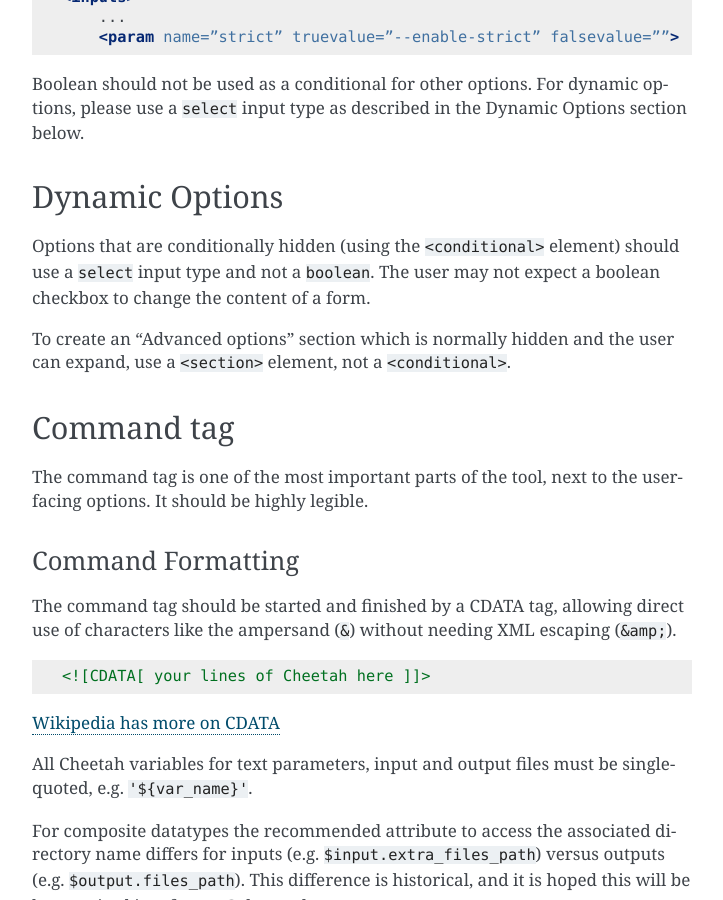
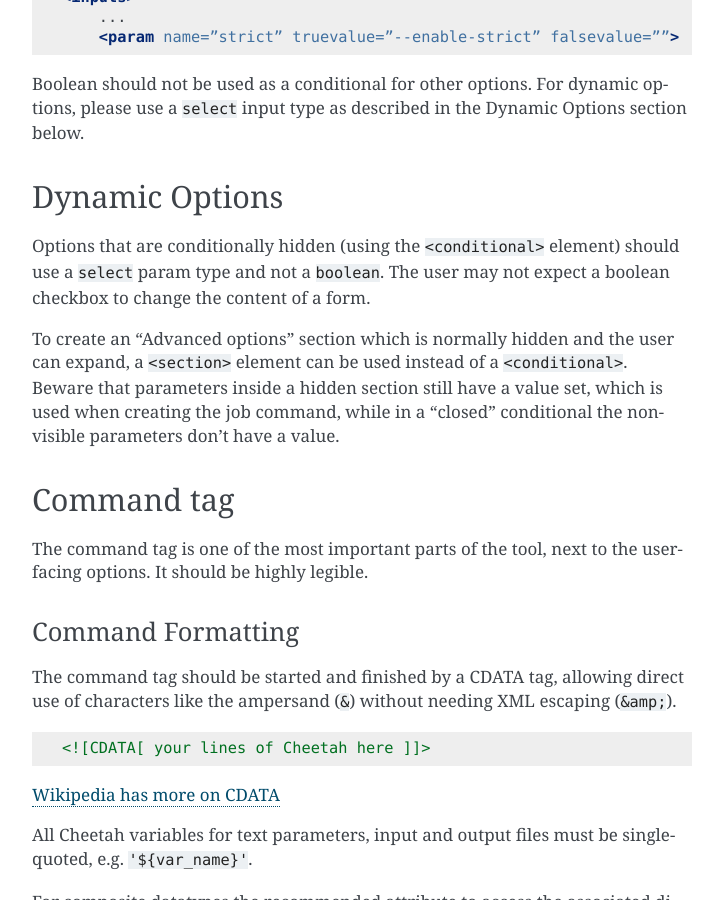
Before and after one commit to galaxy-iuc/standards, a Sphinx documentation site: the page built from docs/best_practices/tool_xml.rst, in a window 1280 px wide and 900 px high, scrolled down 2680 px. Shown: the whole window, without its empty margins (388-1111 px from the left). Built offline with Sphinx 7.4.7, drawn with Linux system fonts in a browser that asks for light colours.

Commit message:
Explain better how `<section>` works
Soften recommendation as decided during last IUC meeting at GCC2017.

```diff
--- a/docs/best_practices/tool_xml.rst
+++ b/docs/best_practices/tool_xml.rst
@@ -132,11 +132,14 @@ Dynamic Options
 ---------------
 
 Options that are conditionally hidden (using the ``<conditional>`` element)
-should use a ``select`` input type and not a ``boolean``. The user may not
+should use a ``select`` param type and not a ``boolean``. The user may not
 expect a boolean checkbox to change the content of a form.
 
 To create an "Advanced options" section which is normally hidden and the user
-can expand, use a ``<section>`` element, not a ``<conditional>``.
+can expand, a ``<section>`` element can be used instead of a ``<conditional>``.
+Beware that parameters inside a hidden section still have a value set, which is
+used when creating the job command, while in a "closed" conditional the
+non-visible parameters don't have a value.
 
 Command tag
 -----------
```
